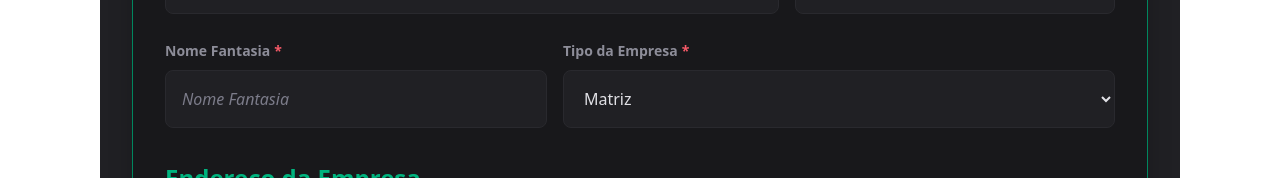
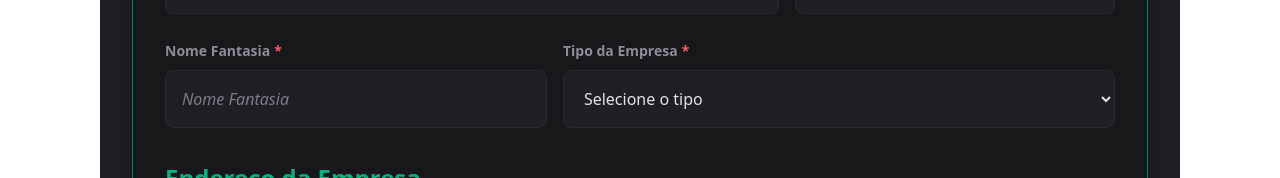
Before and after one commit to pedrohenriquebarcellos/project-eng, a Next.js app: page /register in a window 1280 px wide. Shown: the part 505-683 px from the top of the page. Built offline with nearby package versions, Linux system fonts and the light colour scheme.

Commit message:
:ambulance: feat: add loading to form and add type to components

```diff
--- a/src/app/components/RegisterForm/Fields/AddressFields/index.tsx
+++ b/src/app/components/RegisterForm/Fields/AddressFields/index.tsx
@@ -72,6 +72,7 @@ export default function AddressInfo({ register, errors}: AddressFieldsProps) {
                 <div className={styles.fieldsWrapper}>
                     <label htmlFor="companyType" className={styles.required}>Tipo da Empresa</label>
                     <select {...register('companyType')}>
+                        <option value="">Selecione o tipo</option>
                         <option value="matriz">Matriz</option>
                         <option value="filial">Filial</option>
                     </select>
--- a/src/app/components/RegisterForm/Fields/CNPJ/index.tsx
+++ b/src/app/components/RegisterForm/Fields/CNPJ/index.tsx
@@ -22,6 +22,7 @@ export default function CNPJInput({ control, setError, clearErrors, handleCNPJCh
                     {...field}
                     mask="00.000.000/0000-00"
                     placeholder="CNPJ"
+                    inputRef={field.ref}
                     onAccept={(value) => field.onChange(value)}
                     onBlur={() => handleCNPJChange(field.value)}
                 />
--- a/src/app/components/RegisterForm/Fields/CompanyFields/index.tsx
+++ b/src/app/components/RegisterForm/Fields/CompanyFields/index.tsx
@@ -1,22 +1,24 @@
 import styles from "./companyForm.module.css";
-import { Controller } from "react-hook-form";
+import { Controller, FieldErrors } from "react-hook-form";
 import { IMaskInput } from "react-imask";
+
+interface FormValues {
+    companyCEP?: string;
+    companyState?: string;
+    companyCityCode?: string;
+    companyCity?: string;
+    companyRegion?: string;
+    companyCountry?: string;
+    companyPhoneCode?: string;
+    companyPhone?: string;
+    companyBirthDate?: string;
+    companyHomePage?: string;
+}
 
 interface CompanyInfoProps {
     control: any;
     register: any;
-    errors: {
-        companyCEP?: { message?: string };
-        companyState?: { message?: string };
-        companyCityCode?: { message?: string };
-        companyCity?: { message?: string };
-        companyRegion?: { message?: string };
-        companyCountry?: { message?: string };
-        companyPhoneCode?: { message?: string };
-        companyPhone?: { message?: string };
-        companyBirthDate?: { message?: string };
-        companyHomePage?: { message?: string };
-    }
+    errors: FieldErrors<FormValues>;
 }
 
 export default function CompanyInfo({ register, control, errors }: CompanyInfoProps) {
@@ -33,6 +35,7 @@ export default function CompanyInfo({ register, control, errors }: CompanyInfoPr
                                 {...field}
                                 mask="00000-000"
                                 placeholder="CEP"
+                                inputRef={field.ref}
                                 onAccept={(value) => field.onChange(value)}
                             />
                         )}
@@ -125,6 +128,7 @@ export default function CompanyInfo({ register, control, errors }: CompanyInfoPr
                                 {...field}
                                 mask="00000-0000"
                                 placeholder="Telefone"
+                                inputRef={field.ref}
                                 onAccept={(value) => field.onChange(value)}
                             />
                         )}
--- a/src/app/components/RegisterForm/index.tsx
+++ b/src/app/components/RegisterForm/index.tsx
@@ -7,6 +7,8 @@ import CNPJInput from './Fields/CNPJ';
 import AddressInfo from './Fields/AddressFields';
 import CompanyInfo from './Fields/CompanyFields';
 import { api } from '@/lib/axios';
+import { useEffect, useState } from 'react';
+import { Spinner } from 'phosphor-react';
 
 const registerFormSchema = zod.object({
     cnpj: zod.string().min(18, { message: 'CNPJ inválido' }),
@@ -50,6 +52,12 @@ interface NewRegisterFormInputs {
 type RegisterFormInputs = zod.infer<typeof registerFormSchema>;
 
 export default function RegisterForm() {
+    const [isLoading, setIsLoading] = useState(false);
+
+    useEffect(() => {
+
+    }, []);
+
     const {
         setError,
         clearErrors,
@@ -60,6 +68,7 @@ export default function RegisterForm() {
         control,
         formState: { errors }
     } = useForm<RegisterFormInputs>({
+        shouldFocusError: false,
         resolver: zodResolver(registerFormSchema)
     });
 
@@ -91,6 +100,8 @@ export default function RegisterForm() {
     const handleCNPJChange = async (cnpj: string) => {
         if (!cnpj) return;
 
+        setIsLoading(true);
+
         const cleanedCNPJ = cnpj.replace(/\D/g, '');
         const data = await getCNPJData(cleanedCNPJ);
 
@@ -100,12 +111,15 @@ export default function RegisterForm() {
                     type: 'manual',
                     message: data.error
                 })
+
+                setIsLoading(false);
                 return;
             }
 
             clearErrors('cnpj');
             mapCNPJDataToForm(data, setValue);
 
+            setIsLoading(false);
         } catch (error) {
             console.error('Error setting CNPJ data:', error);
 
@@ -115,6 +129,8 @@ export default function RegisterForm() {
             })
             reset();
         }
+
+        setIsLoading(false);
     }
 
     async function generateSequentialId() {
@@ -128,6 +144,8 @@ export default function RegisterForm() {
     }
 
     async function handleCreateNewRegister(data: NewRegisterFormInputs) {
+        setIsLoading(true);
+
         const cleanedCNPJ = data.cnpj.replace(/\D/g, '');
         const newId = await generateSequentialId();
 
@@ -151,10 +169,16 @@ export default function RegisterForm() {
         })
 
         reset();
+        setIsLoading(false);
     };
 
     return (
         <form autoComplete="off" className={styles.registerFormContainer} onSubmit={handleSubmit(handleCreateNewRegister)}>
+            {isLoading && (
+                <div className={styles.overlay}>
+                    <Spinner size={48} className={styles.spinner} />
+                </div>
+            )}
             <fieldset>
                 <legend>Informações da Empresa</legend>
                 <CNPJInput
--- a/src/app/components/RegisterForm/registerForm.module.css
+++ b/src/app/components/RegisterForm/registerForm.module.css
@@ -166,3 +166,34 @@
     flex: 1 1 100%;
   }
 }
+
+.registerFormContainer {
+  position: relative;
+}
+
+.overlay {
+  position: absolute;
+  top: 0;
+  left: 0;
+  width: 100%;
+  height: 100%;
+  display: flex;
+  justify-content: center;
+  align-items: center;
+  background-color: rgba(0, 0, 0, 0.5);
+  z-index: 10;
+}
+
+.spinner {
+  animation: spin 1s linear infinite;
+  color: #00875F;
+}
+
+@keyframes spin {
+  0% {
+      transform: rotate(0deg);
+  }
+  100% {
+      transform: rotate(360deg);
+  }
+}
```
